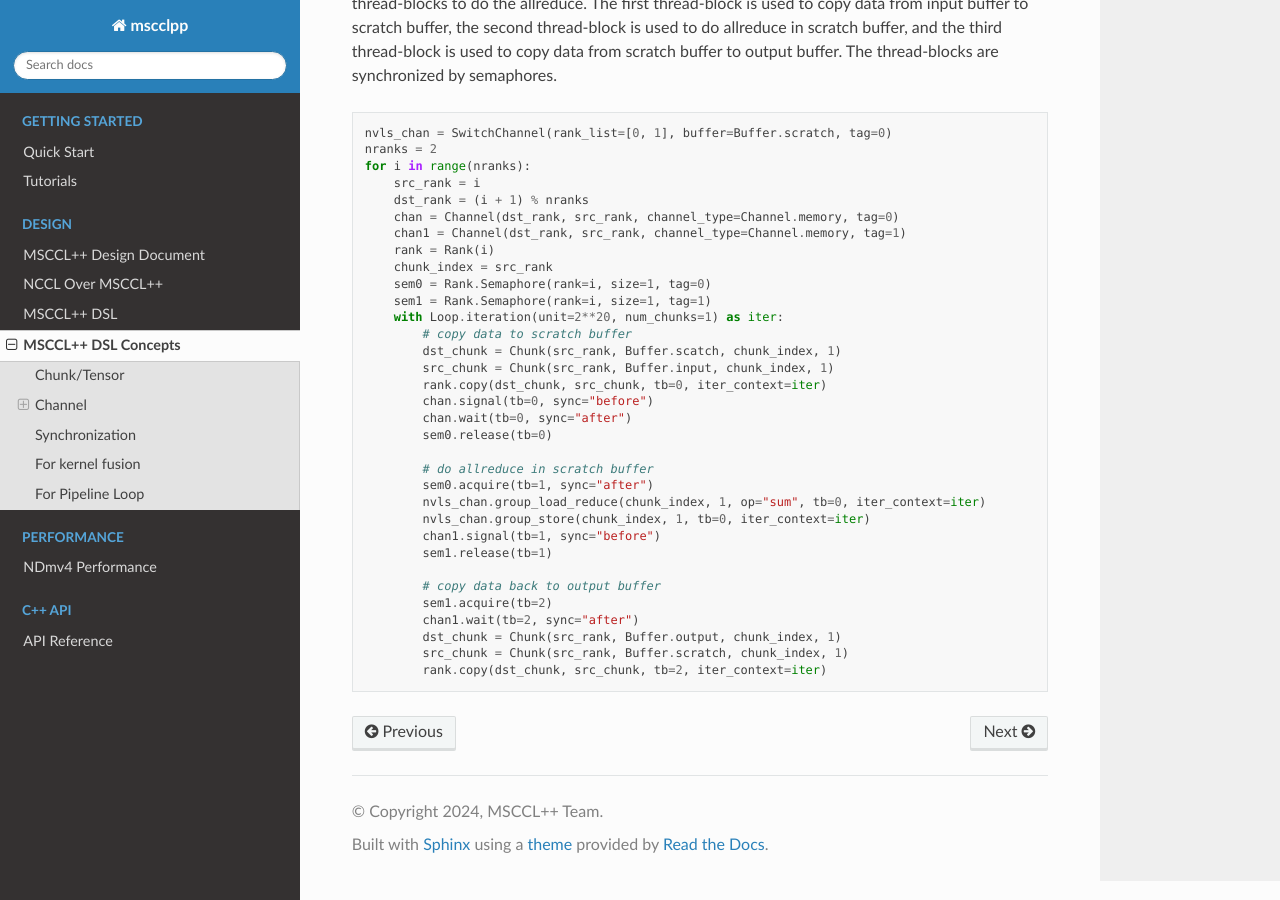
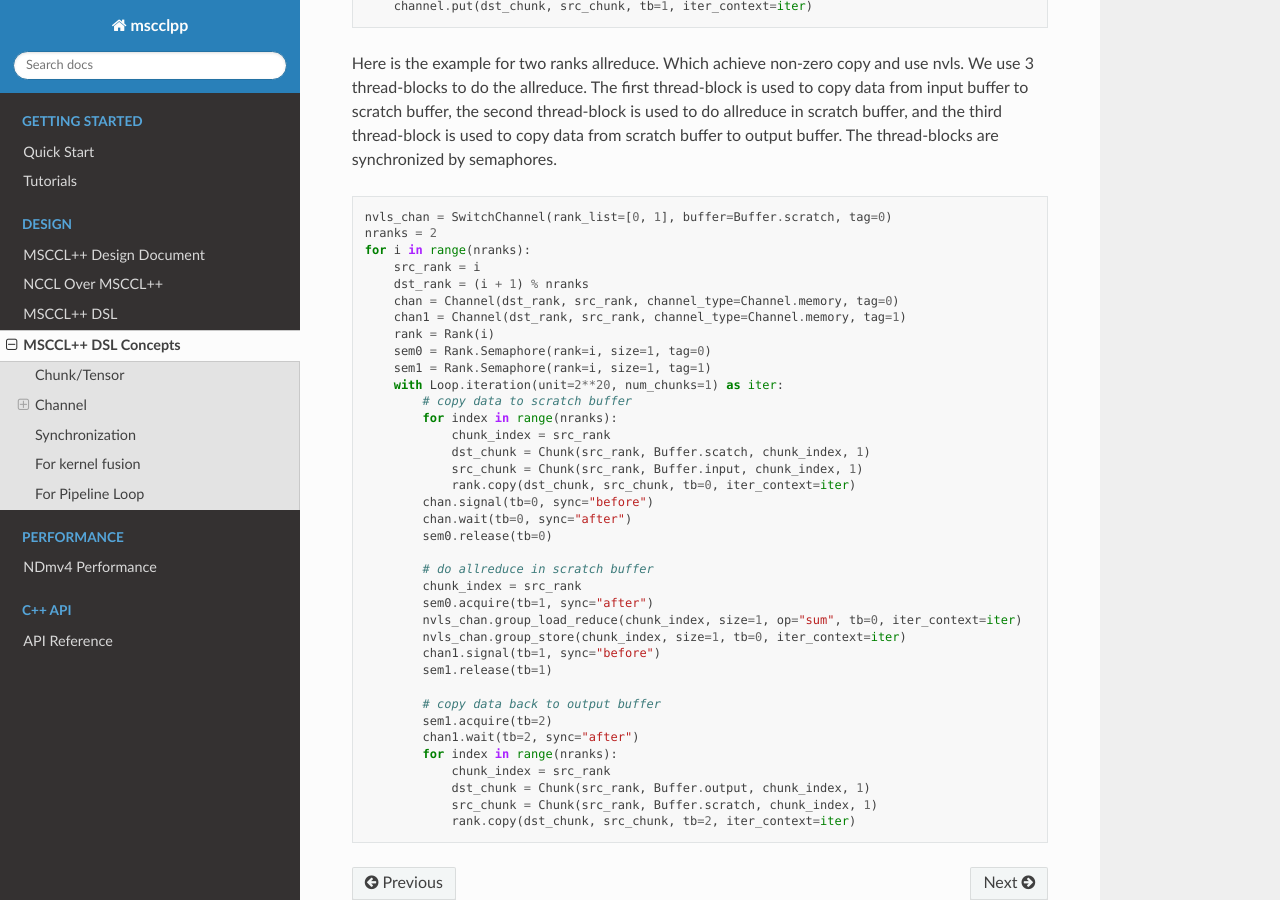
Before and after one commit to microsoft/mscclpp, a Sphinx documentation site: the page built from docs/design/mscclpp-dsl-next.md, in a window 1280 px wide and 900 px high, scrolled down 2928 px. Built offline with Sphinx 7.4.7 and the Read the Docs theme 3.1.0, drawn with Linux system fonts in a browser that asks for light colours; some of the changed text lies outside the part shown.

Commit message:
fix comments

````diff
--- a/docs/design/mscclpp-dsl-next.md
+++ b/docs/design/mscclpp-dsl-next.md
@@ -3,10 +3,11 @@
 Chunk is a data structure that holds the data to be sent or received. For some local operations, such as copy/reduce we provide some functions to manipulate the chunk.
 
 ```python
-dst = Chunk(rank, index, size)
-scr = Chunk(rank, index + 1, size)
-Rank.copy(dst_chunk, src_chunk, tb=0)
-Rank.reduce(dst_chunk, src_chunk, op="sum", tb=0)
+rank = Rank(rank_id)
+dst_chunk = Chunk(rank, index, size)
+scr_chunk = Chunk(rank, index + 1, size)
+rank.copy(dst_chunk, src_chunk, tb=0)
+rank.reduce(dst_chunk, src_chunk, op="sum", tb=0)
 ```
 
 ### Channel
@@ -53,24 +54,28 @@
     dst_rank = (i + 1) % nranks
     chan = Channel(dst_rank, src_rank, channel_type=Channel.memory, tag=0)
     rank = Rank(i)
-    chunk_index = src_rank
-    # copy data to scratch buffer
-    dst_chunk = Chunk(src_rank, Buffer.scatch, chunk_index, 1)
-    src_chunk = Chunk(src_rank, Buffer.input, chunk_index, 1)
-    rank.copy(dst_chunk, src_chunk, tb=0)
+    for index in range(nranks):
+        chunk_index = index
+        # copy data to scratch buffer
+        dst_chunk = Chunk(src_rank, Buffer.scatch, chunk_index, 1)
+        src_chunk = Chunk(src_rank, Buffer.input, chunk_index, 1)
+        rank.copy(dst_chunk, src_chunk, tb=0)
     chan.signal(tb=0, sync="before")
     chan.wait(tb=0, sync="after")
 
     # do allreduce in scratch buffer
+    chunk_index = src_rank
     nvls_chan.group_load_reduce(chunk_index, 1, op="sum", tb=0)
     nvls_chan.group_store(chunk_index, 1, tb=0)
 
     # copy data back to output buffer
     chan.signal(tb=0, sync="before")
     chan.wait(tb=0, sync="after")
-    dst_chunk = Chunk(src_rank, Buffer.output, chunk_index, 1)
-    src_chunk = Chunk(src_rank, Buffer.scratch, chunk_index, 1)
-    rank.copy(dst_chunk, src_chunk, tb=0)
+    for index in range(nranks):
+        chunk_index = index
+        dst_chunk = Chunk(src_rank, Buffer.output, chunk_index, 1)
+        src_chunk = Chunk(src_rank, Buffer.scratch, chunk_index, 1)
+        rank.copy(dst_chunk, src_chunk, tb=0)
 ```
 
 ### Synchronization
@@ -126,29 +131,33 @@
     chan = Channel(dst_rank, src_rank, channel_type=Channel.memory, tag=0)
     chan1 = Channel(dst_rank, src_rank, channel_type=Channel.memory, tag=1)
     rank = Rank(i)
-    chunk_index = src_rank
     sem0 = Rank.Semaphore(rank=i, size=1, tag=0)
     sem1 = Rank.Semaphore(rank=i, size=1, tag=1)
     with Loop.iteration(unit=2**20, num_chunks=1) as iter:
         # copy data to scratch buffer
-        dst_chunk = Chunk(src_rank, Buffer.scatch, chunk_index, 1)
-        src_chunk = Chunk(src_rank, Buffer.input, chunk_index, 1)
-        rank.copy(dst_chunk, src_chunk, tb=0, iter_context=iter)
+        for index in range(nranks):
+            chunk_index = src_rank
+            dst_chunk = Chunk(src_rank, Buffer.scatch, chunk_index, 1)
+            src_chunk = Chunk(src_rank, Buffer.input, chunk_index, 1)
+            rank.copy(dst_chunk, src_chunk, tb=0, iter_context=iter)
         chan.signal(tb=0, sync="before")
         chan.wait(tb=0, sync="after")
         sem0.release(tb=0)
 
         # do allreduce in scratch buffer
+        chunk_index = src_rank
         sem0.acquire(tb=1, sync="after")
-        nvls_chan.group_load_reduce(chunk_index, 1, op="sum", tb=0, iter_context=iter)
-        nvls_chan.group_store(chunk_index, 1, tb=0, iter_context=iter)
+        nvls_chan.group_load_reduce(chunk_index, size=1, op="sum", tb=0, iter_context=iter)
+        nvls_chan.group_store(chunk_index, size=1, tb=0, iter_context=iter)
         chan1.signal(tb=1, sync="before")
         sem1.release(tb=1)
 
         # copy data back to output buffer
         sem1.acquire(tb=2)
         chan1.wait(tb=2, sync="after")
-        dst_chunk = Chunk(src_rank, Buffer.output, chunk_index, 1)
-        src_chunk = Chunk(src_rank, Buffer.scratch, chunk_index, 1)
-        rank.copy(dst_chunk, src_chunk, tb=2, iter_context=iter)
+        for index in range(nranks):
+            chunk_index = src_rank
+            dst_chunk = Chunk(src_rank, Buffer.output, chunk_index, 1)
+            src_chunk = Chunk(src_rank, Buffer.scratch, chunk_index, 1)
+            rank.copy(dst_chunk, src_chunk, tb=2, iter_context=iter)
 ```
````
